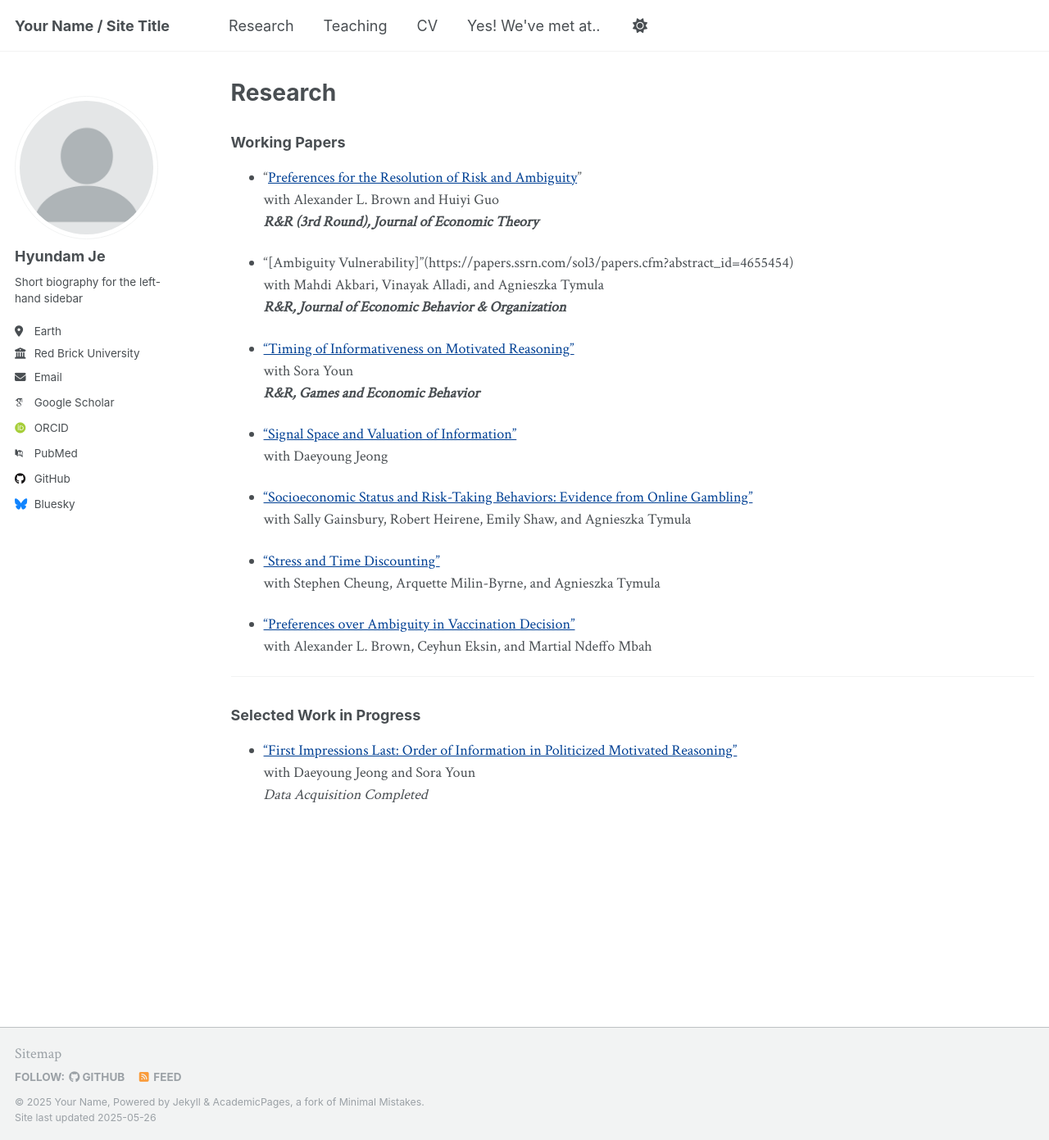
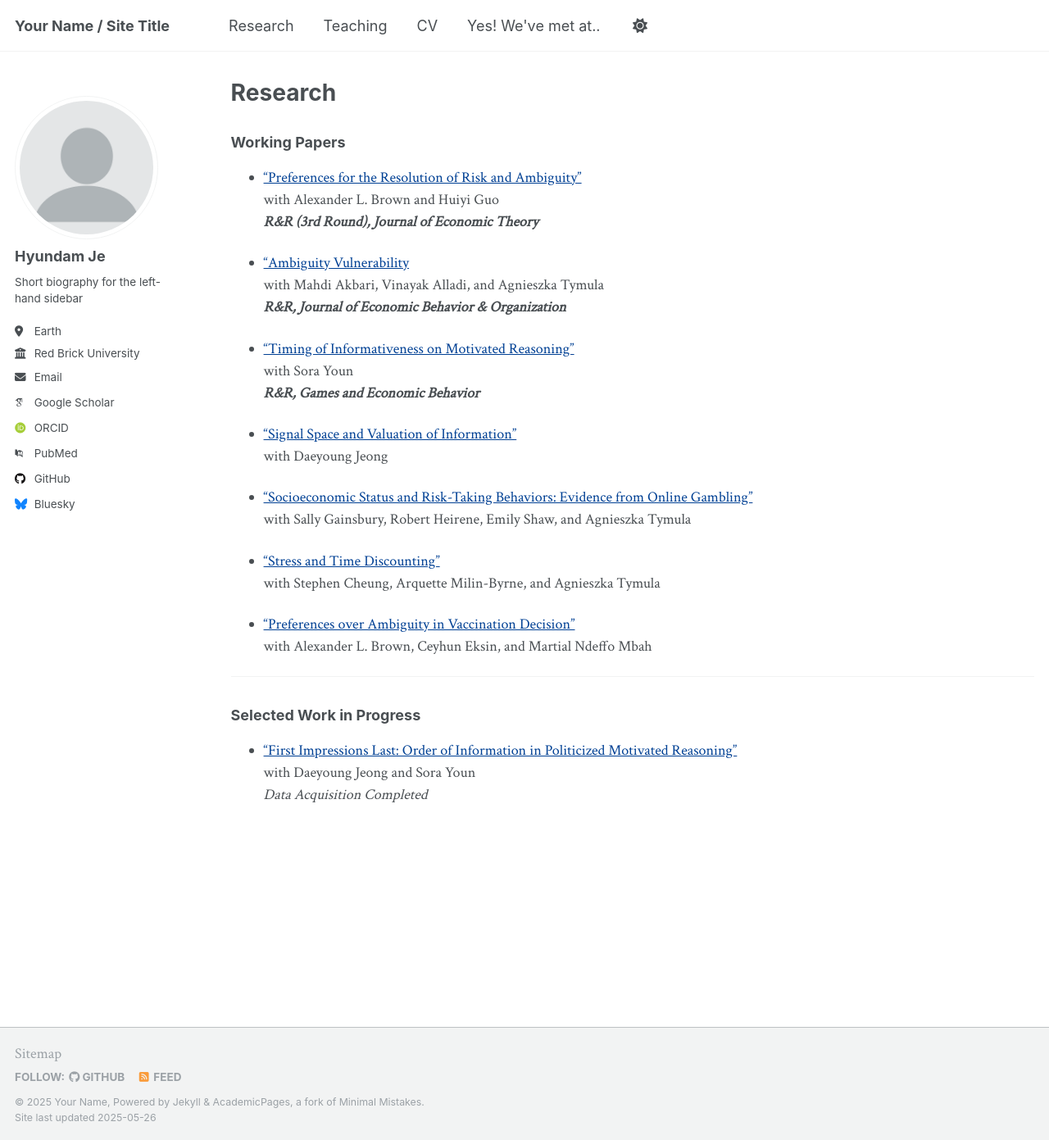
Before and after one commit to hyundamje/hyundamje.github.io, a Jekyll site: the page built from _pages/research.md, in a window 1280 px wide and 1391 px high. Shown: the whole window at 82% size. Built offline with Jekyll 4.4.1, drawn with Linux system fonts in a browser that asks for light colours; some web fonts are replaced.

Commit message:
Update research.md

```diff
--- a/_pages/research.md
+++ b/_pages/research.md
@@ -7,11 +7,11 @@ author_profile: true
 
 ### Working Papers
 
-- "[Preferences for the Resolution of Risk and Ambiguity](https://papers.ssrn.com/sol3/papers.cfm?abstract_id=4092231)"
+- ["Preferences for the Resolution of Risk and Ambiguity"](https://papers.ssrn.com/sol3/papers.cfm?abstract_id=4092231)
   with Alexander L. Brown and Huiyi Guo
   **_R&R (3rd Round), Journal of Economic Theory_**
 
-- "[Ambiguity Vulnerability]"(https://papers.ssrn.com/sol3/papers.cfm?abstract_id=4655454)
+- ["Ambiguity Vulnerability](https://papers.ssrn.com/sol3/papers.cfm?abstract_id=4655454)
   with Mahdi Akbari, Vinayak Alladi, and Agnieszka Tymula
   **_R&R, Journal of Economic Behavior & Organization_**
 
```
